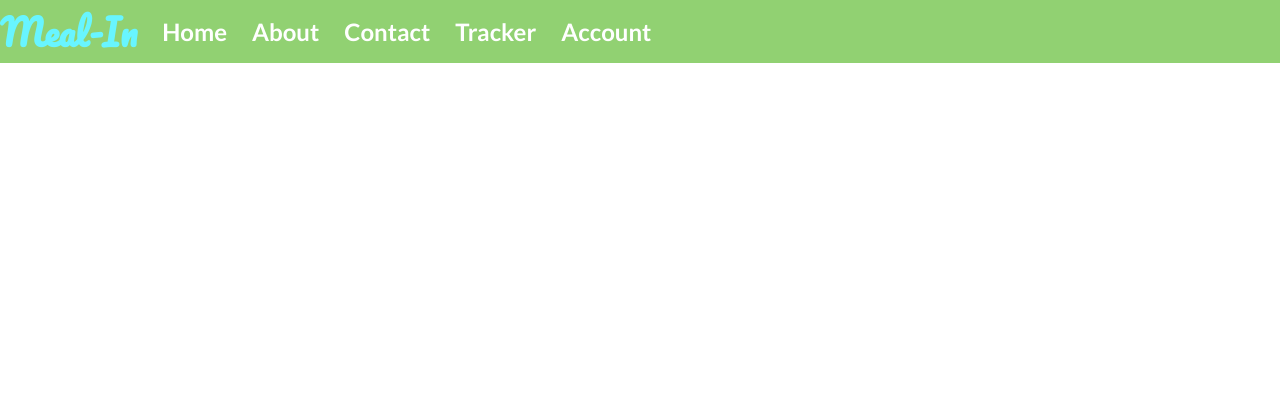
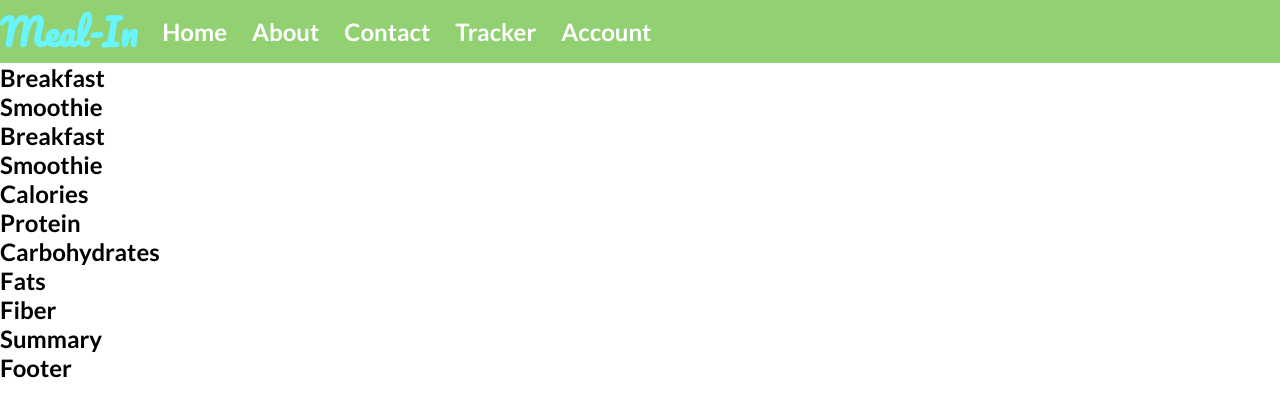
Before and after one commit to CodeAlanSanchez/meal-tracker, a React (Create React App) app in the folder client/: page /tracker in a window 1280 px wide. Shown: the top 416 px of the page. Built offline with nearby package versions, Linux system fonts and the light colour scheme.

Commit message:
Add routes and tracker component

```diff
--- a/client/src/App.tsx
+++ b/client/src/App.tsx
@@ -1,17 +1,18 @@
 import React from 'react';
 import { Switch, Route } from 'react-router-dom';
-import About from './components/About/About';
-import Contact from './components/Contact/Contact';
+import About from './components/Main/About/About';
+import Contact from './components/Main/Contact/Contact';
 import Footer from './components/Footer/Footer';
 import Header from './components/Header/Header';
-import Hero from './components/Hero/Hero';
+import Hero from './components/Main/Hero/Hero';
 import Tracker from './components/Tracker/Tracker';
 import './styles.css';
 
 const App = () => (
+  <>
+    <Header />
     <Switch>
-    <Header />
-    <Route exact path="/">
+      <Route exact path={['/', '/home']}>
         <Hero />
         <main>
           <About />
@@ -21,8 +22,9 @@ const App = () => (
       <Route path="/tracker">
         <Tracker />
       </Route>
+    </Switch>
     <Footer />
-  </Switch>
+  </>
 );
 
 export default App;
--- /dev/null
+++ b/client/src/components/Tracker/Bars/Bars.tsx
@@ -0,0 +1,15 @@
+import React from 'react';
+
+const Bars = () => (
+  <section className="bars tracker-container">
+    <div className="flex-container">
+      <h2>Calories</h2>
+      <h2>Protein</h2>
+      <h2>Carbohydrates</h2>
+      <h2>Fats</h2>
+      <h2>Fiber</h2>
+    </div>
+  </section>
+);
+
+export default Bars;
--- /dev/null
+++ b/client/src/components/Tracker/Graph/Graph.tsx
@@ -0,0 +1,9 @@
+import React from 'react';
+
+const Graph = () => (
+  <section className="graph tracker-container">
+    <h1>Summary</h1>
+  </section>
+);
+
+export default Graph;
--- /dev/null
+++ b/client/src/components/Tracker/Sidebar/Sidebar.tsx
@@ -0,0 +1,16 @@
+import React from 'react';
+
+const Sidebar = () => (
+  <section className="sidebar tracker-container">
+    <div className="flex-container">
+      <h2>Breakfast</h2>
+      <p>Smoothie</p>
+    </div>
+    <div className="flex-container">
+      <h2>Breakfast</h2>
+      <p>Smoothie</p>
+    </div>
+  </section>
+);
+
+export default Sidebar;
--- a/client/src/components/Tracker/Tracker.tsx
+++ b/client/src/components/Tracker/Tracker.tsx
@@ -1,9 +1,18 @@
 import React from 'react';
+import Bars from './Bars/Bars';
+import Graph from './Graph/Graph';
+import Sidebar from './Sidebar/Sidebar';
 
 const Tracker = () => (
-  <div>
-    <h1>Hi</h1>
-  </div>
+  <section className="tracker">
+    <div className="grid-container">
+      <Sidebar />
+      <div className="flex-container">
+        <Bars />
+        <Graph />
+      </div>
+    </div>
+  </section>
 );
 
 export default Tracker;
```
Lines whose indentation alone changed are shown as unchanged.
